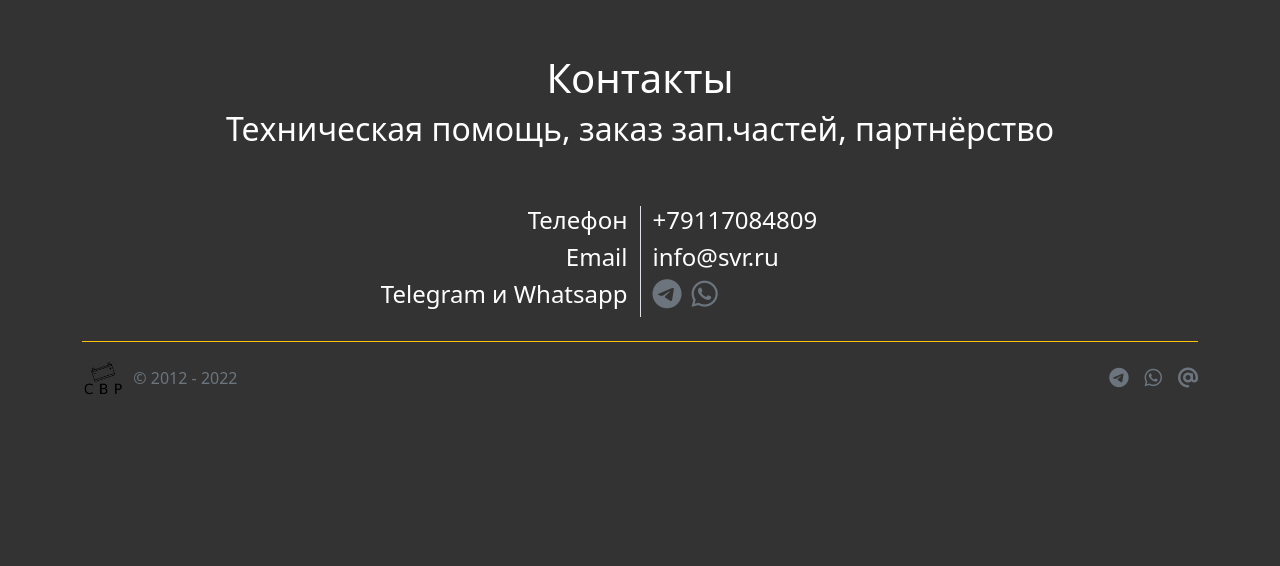
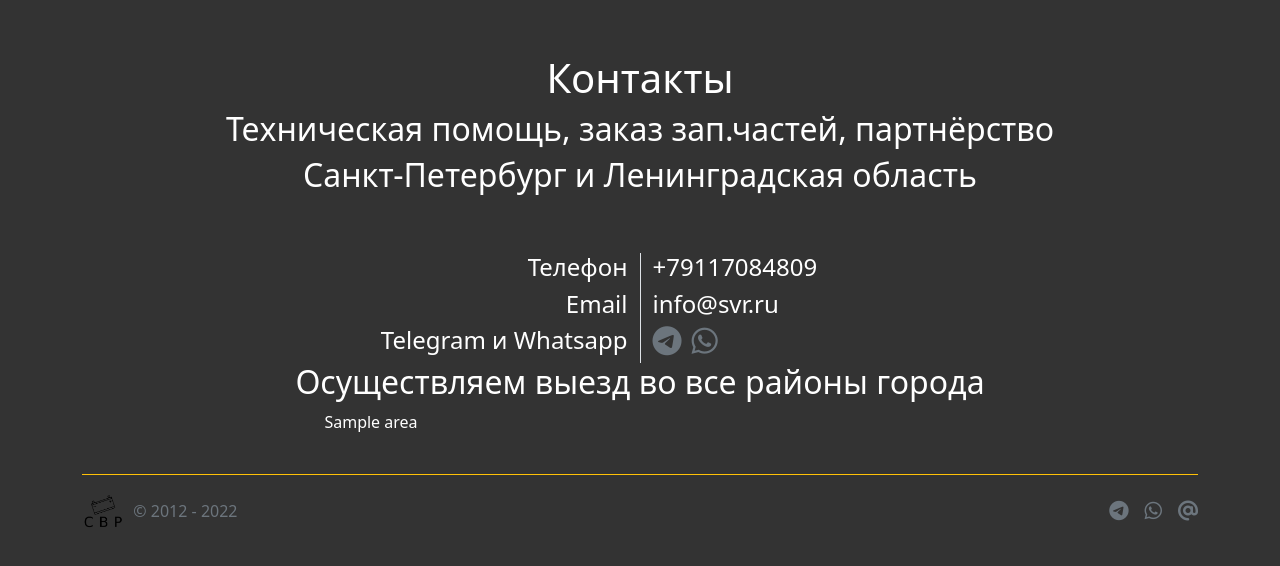
Before and after one commit to belousovsergey56/help-on-road, a Flask app: template templates/contact.html in a window 1280 px wide. Shown: the part 66-632 px from the top of the page. Run offline with Flask 2, Linux system fonts and the light colour scheme; the template is opened without the code that fills it: most values are stand-ins (such as "Sample title", 1, 10 or a date in 2020); some libraries are stand-ins or nearby versions.

Commit message:
add yandex map, add list area city, add class in title h1

```diff
--- a/templates/contact.html
+++ b/templates/contact.html
@@ -2,8 +2,9 @@
 
 <section id="contact">
     <div class="container">
-        <h1>Контакты</h1>
+        <h1 class="page-title">Контакты</h1>
         <h2>Техническая помощь, заказ зап.частей, партнёрство</h2>
+        <h2>Санкт-Петербург и Ленинградская область</h2>
 
           <div class="row contact">
               <div class="col border-end name-message">
@@ -36,7 +37,56 @@
             </div>
         </div>
     </div>
+
 </section>
 
 
+
+<section id="map">
+  <div class="container">
+
+    <script type="text/javascript" charset="utf-8" async src="https://api-maps.yandex.ru/services/constructor/1.0/js/?um=constructor%3Ad8e87bfeae83ce0572ff0612a48afa2e8cf83b66efef6433a372b238d37f61c6&amp;width=100%25&amp;height=720&amp;lang=ru_RU&amp;scroll=true"></script>
+
+    </div>
+   </section>
+
+   <section id="map-list">
+       <div class="container">
+            <h2 class="map-list-title">Осуществляем выезд во все районы города</h2>
+
+
+            <div class="row">
+                {% for areas in area: %}
+                {% if areas.id % 2 == 0: %}
+            <div class="col-lg-6 col-sm col-name price">
+                <li style="list-style-type: none;">
+                    <ul>
+
+                        {{ areas.name }}
+
+                    </ul>
+
+                </li>
+
+            </div>
+                {% else: %}
+            <div class="col-lg-6 col-sm col-name price" >
+                <li style="list-style-type: none;">
+                    <ul>
+
+                        {{ areas.name }}
+
+                    </ul>
+                </li>
+
+            </div>
+                {% endif %}
+                {% endfor %}
+            </div>
+
+
+
+       </div>
+   </section>
+
 {% include "footer.html" %}
```
